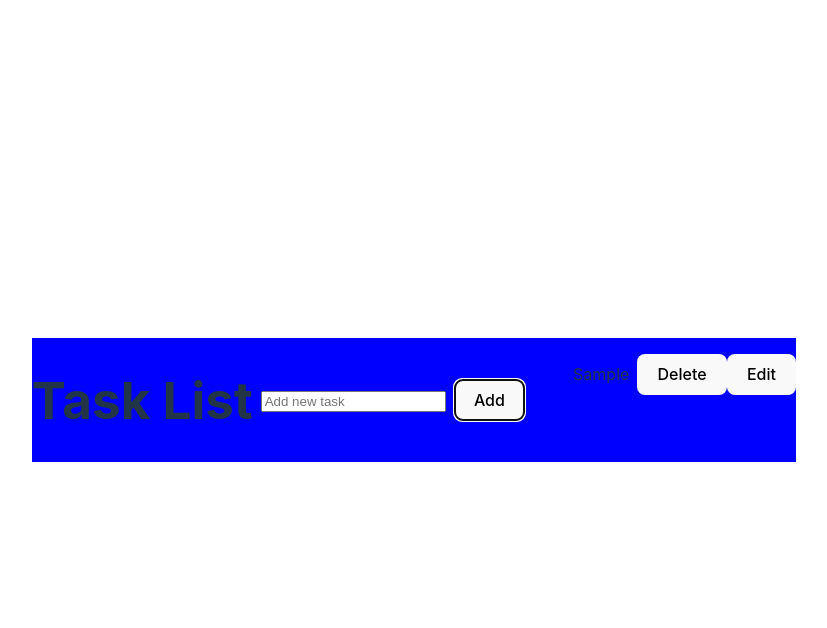
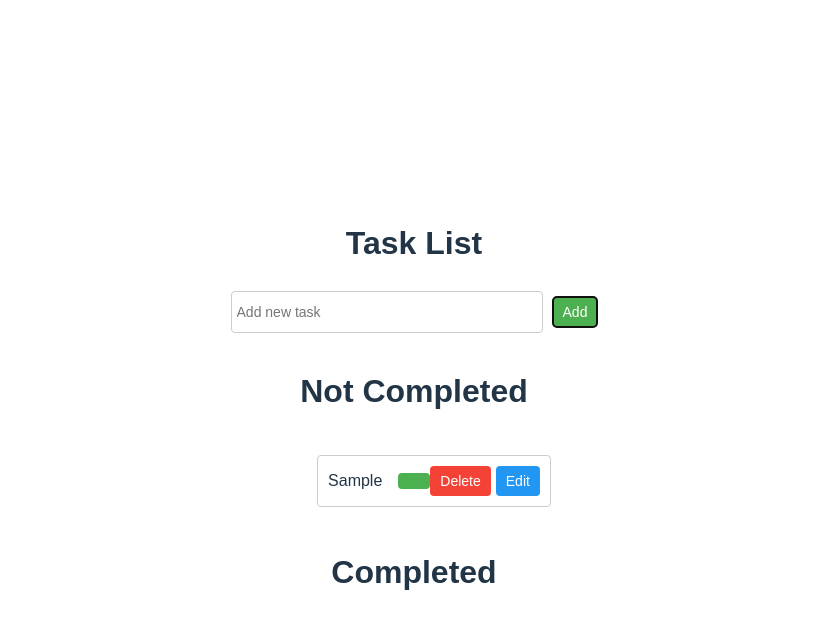
Before and after one commit to Kiblines/To-do-list-lines, a React (Vite) app: page / in a window 1280 px wide. Both pictures are taken after typing "Sample" into the empty fields and a click on the button "Add". Shown: the top 628 px of the page, without its empty margins (226-1053 px from the left). Built offline with nearby package versions, Linux system fonts and the light colour scheme.

Commit message:
CSS CLEANING

```diff
--- a/index.html
+++ b/index.html
@@ -4,7 +4,7 @@
     <meta charset="UTF-8" />
     <link rel="icon" type="image/svg+xml" href="/vite.svg" />
     <meta name="viewport" content="width=device-width, initial-scale=1.0" />
-    <title>Vite + React</title>
+    <title>To-do</title>
   </head>
   <body>
     <div id="root"></div>
--- a/src/components/TaskCreator.jsx
+++ b/src/components/TaskCreator.jsx
@@ -6,12 +6,28 @@ const ContainerList = styled.div`
   display: flex;
   justify-content: center;
   align-items: center;
-  margin: 8px;
-  background-color: blue;
+  margin-bottom: 20px;
 `;
 
 const TaskCreatorInput = styled.input`
-  margin-right: 8px;
+  width: 300px;
+  height: 30px;
+  padding: 5px;
+  border: 1px solid #ccc;
+  border-radius: 4px;
+  margin-right: 10px;
+  font-size: 14px;
+`;
+
+const BtnCreator = styled.button`
+  height: 30px;
+  padding: 5px 10px;
+  border: none;
+  border-radius: 4px;
+  background-color: #4caf50;
+  color: #fff;
+  cursor: pointer;
+  font-size: 14px;
 `;
 
 export default function TaskCreator(props) {
@@ -44,7 +60,7 @@ export default function TaskCreator(props) {
           onChange={handleChange}
           placeholder="Add new task"
         />
-        <button type="submit">Add</button>
+        <BtnCreator type="submit">Add</BtnCreator>
       </form>
     </ContainerList>
   );
--- a/src/components/TaskItem.jsx
+++ b/src/components/TaskItem.jsx
@@ -4,6 +4,10 @@ import { useState } from "react";
 const ListItem = styled.li`
   display: flex;
   align-items: center;
+  margin-bottom: 10px;
+  padding: 10px;
+  border: 1px solid #ccc;
+  border-radius: 4px;
 `;
 
 const TaskName = styled.span`
@@ -11,6 +15,50 @@ const TaskName = styled.span`
   margin-right: 8px;
 `;
 
+const DeleteButton = styled.button`
+  height: 30px;
+  padding: 5px 10px;
+  border: none;
+  border-radius: 4px;
+  background-color: #f44336;
+  color: #fff;
+  cursor: pointer;
+  font-size: 14px;
+  margin-right: 5px;
+`;
+const CompleteIcon = styled.span`
+  font-weight: bold;
+`;
+const EditButton = styled.button`
+  height: 30px;
+  padding: 5px 10px;
+  border: none;
+  border-radius: 4px;
+  background-color: #2196f3;
+  color: #fff;
+  cursor: pointer;
+  font-size: 14px;
+`;
+const CompleteButton = styled.button`
+  background-color: #4caf50;
+  border: none;
+  border-radius: 4px;
+  cursor: pointer;
+  color: #fff;
+  font-size: 16px;
+  padding: 8px 16px;
+  margin-left: 8px;
+  transition: background-color 0.3s ease;
+
+  &:hover {
+    background-color: #45a049;
+  }
+
+  &:focus {
+    outline: none;
+    box-shadow: 0 0 0 2px #4caf50;
+  }
+`;
 const TaskItem = (props) => {
   const [editing, setEditing] = useState(false);
   const [newTaskName, setNewTaskName] = useState(props.task.name);
@@ -55,8 +103,14 @@ const TaskItem = (props) => {
       ) : (
         <>
           <TaskName>{props.task.name}</TaskName>
-          <button onClick={handleDelete}>Delete</button>
-          <button onClick={handleEdit}>Edit</button>
+          <CompleteButton
+            completed={props.task.isCompleted}
+            onClick={() => props.onCompleteTask(props.task)}
+          >
+            {props.task.isCompleted ? <CompleteIcon>✓</CompleteIcon> : ""}
+          </CompleteButton>
+          <DeleteButton onClick={handleDelete}>Delete</DeleteButton>
+          <EditButton onClick={handleEdit}>Edit</EditButton>
         </>
       )}
     </ListItem>
--- a/src/pages/TodoListPage.jsx
+++ b/src/pages/TodoListPage.jsx
@@ -5,9 +5,34 @@ import { useState } from "react";
 
 const ContainerList = styled.div`
   display: flex;
+  flex-direction: column;
+  align-items: center;
+  margin-top: 50px;
+  font-family: Arial, sans-serif;
+`;
+const Title = styled.h1`
+  margin-bottom: 30px;
+  font-size: 4vh;
+`;
+
+const TaskList = styled.ul`
+  list-style-type: none;
+  padding: 0;
+  display: flex;
   justify-content: center;
-
-  background-color: blue;
+  margin: 8px;
+  padding: 8px;
+`;
+const CompletedList = styled.ul`
+  display: flex;
+  justify-content: space-between;
+  flex-direction: column;
+  margin-bottom: 10px; /* Ajoute une marge en bas pour espacer les éléments */
+`;
+const NotCompletedList = styled.ul`
+  display: flex;
+  flex-direction: column;
+  align-items: flex-start; /* Aligne les éléments au début de la liste */
 `;
 
 export default function TodoListPage() {
@@ -45,10 +70,13 @@ export default function TodoListPage() {
 
   return (
     <ContainerList>
-      <h1>Task List</h1>
+      <Title>Task List</Title>
       <TaskCreator onCreateTask={createTask} />
-      <ul>
-        {tasks.map((task) => (
+
+      {/* Liste des tâches non complétées */}
+      <Title>Not Completed</Title>
+      <NotCompletedList>
+        {notCompletedTasks.map((task) => (
           <TaskItem
             key={task.id}
             task={task}
@@ -57,7 +85,21 @@ export default function TodoListPage() {
             onCompleteTask={completeTask}
           />
         ))}
-      </ul>
+      </NotCompletedList>
+
+      {/* Liste des tâches complétées */}
+      <Title>Completed</Title>
+      <CompletedList>
+        {completedTasks.map((task) => (
+          <TaskItem
+            key={task.id}
+            task={task}
+            onDeleteTask={deleteTask}
+            onEditTask={editTask}
+            onCompleteTask={completeTask}
+          />
+        ))}
+      </CompletedList>
     </ContainerList>
   );
 }
@@ -65,3 +107,9 @@ export default function TodoListPage() {
 //    - Ajouter une task
 //- Ajout d'un bouton pour supprimer une task
 //- Ajout d'un bouton pour modifier une task: le bouton remplace le texte de la task par un champ d'input pré rempli
+
+// faire en sorte qu'on puisse pas mettre deux fois le meme nom de tâche
+// ajouter entrée pour valider
+// checkbox pour les completed task
+// un peu de CSS clean
+// call une api json serv
```
